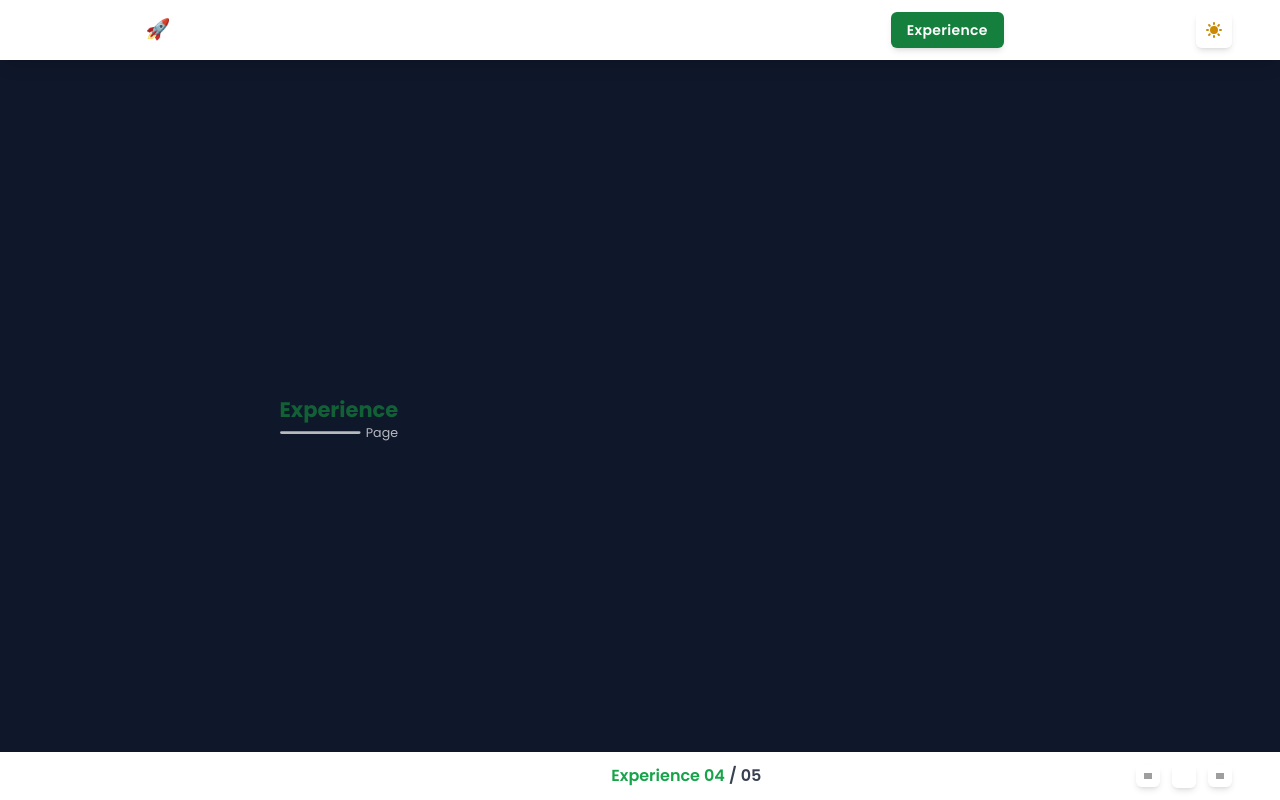
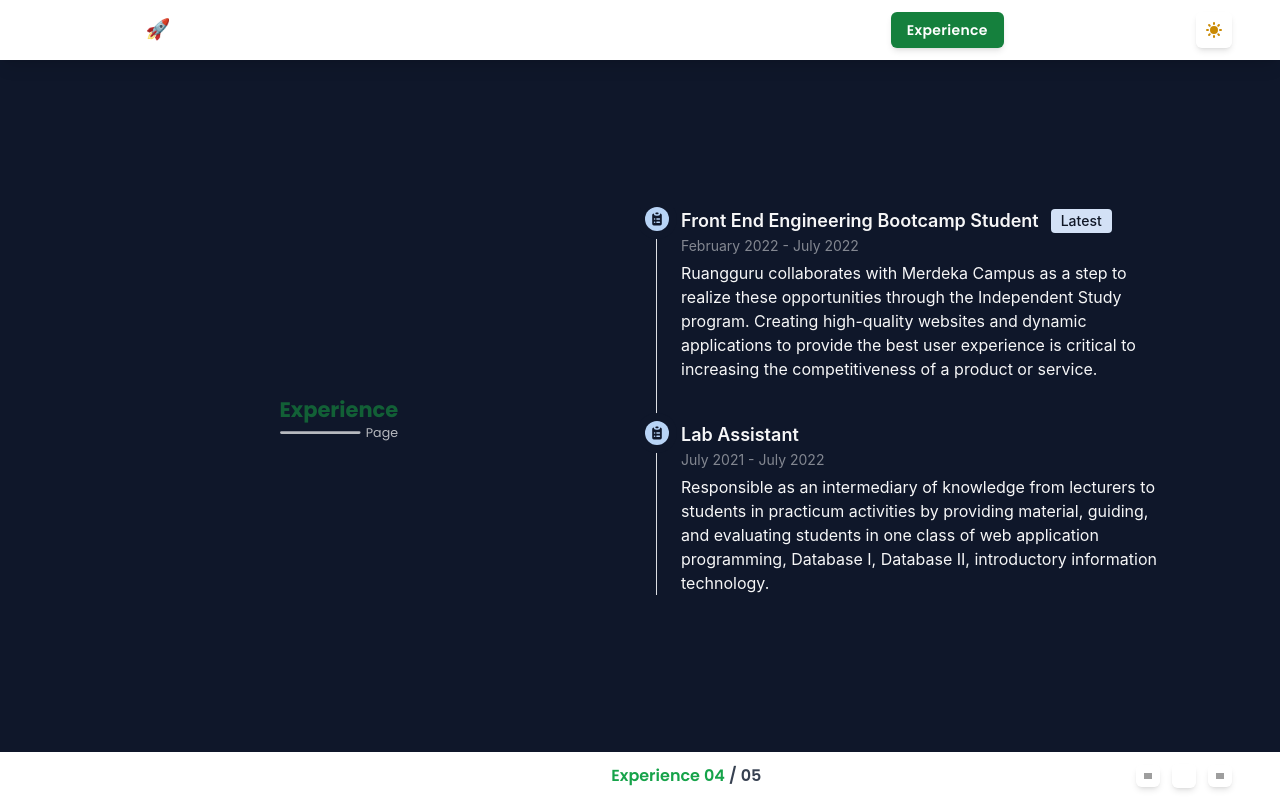
Before and after one commit to Fahmiady11/WebPortofolio, a React (Create React App) app: page /experience in a window 1280 px wide. Built offline with nearby package versions, Linux system fonts and the light colour scheme; grey boxes are pictures that could not be loaded.

Commit message:
add change 6

```diff
--- /dev/null
+++ b/src/components/molecules/ItemExperience.js
@@ -0,0 +1,56 @@
+import React from 'react';
+import useThemeStore from '../../store/ThemeStore';
+import { ClipboardListIcon } from '@heroicons/react/solid';
+export default function ItemExperience(props) {
+  const { title, date, decs, latest } = props;
+  const mode = useThemeStore((state) => state.mode);
+  return (
+    <>
+      <li className="mb-10 ml-6 ">
+        <span
+          className={`flex absolute -left-3 justify-center items-center w-6 h-6 bg-blue-200 rounded-full ring-8 ${
+            mode === 'light'
+              ? 'ring-white bg-orange-600'
+              : 'ring-slate-900 bg-[#12F3D8]'
+          } `}
+        >
+          <ClipboardListIcon
+            className={`h-4 w-4 ${
+              mode === 'light' ? 'text-white' : 'text-slate-900'
+            }`}
+          />
+        </span>
+        <h3
+          className={`flex items-center mb-1 text-lg font-semibold ${
+            mode === 'light' ? 'ring-white' : 'ring-slate-900'
+          }`}
+        >
+          {title}
+          {latest ? (
+            <span
+              className={`bg-blue-100 text-sm font-medium mr-2 px-2.5 py-0.5 rounded ml-3 ${
+                mode === 'light' ? 'text-white bg-orange-600' : 'bg-[#12F3D8] text-gray-900'
+              }`}
+            >
+              Latest
+            </span>
+          ) : null}
+        </h3>
+        <time
+          className={`block mb-2 text-sm font-normal leading-none ${
+            mode === 'light' ? 'text-gray-900/70' : 'text-white/50'
+          }`}
+        >
+          {date}
+        </time>
+        <p
+          className={`mb-4 text-base font-normal ${
+            mode === 'light' ? 'text-gray-900' : 'text-white'
+          }`}
+        >
+          {decs}
+        </p>
+      </li>
+    </>
+  );
+}
--- /dev/null
+++ b/src/components/molecules/ListExperience.js
@@ -0,0 +1,25 @@
+import React from 'react';
+import ItemExperience from './ItemExperience';
+
+export default function ListExperience(second) {
+  return (
+    <>
+      <div className="w-auto md:w-11/12">
+        <ol className="relative border-l border-gray-200 dark:border-gray-700">
+          <ItemExperience
+            title="Front End Engineering Bootcamp Student"
+            date="February 2022 - July 2022"
+            decs="Ruangguru collaborates with Merdeka Campus as a step to realize these opportunities through the Independent Study program. Creating high-quality websites and dynamic applications to provide the best user experience is critical to increasing the competitiveness of a product or service."
+            latest={true}
+          />
+          <ItemExperience
+            title="Lab Assistant"
+            date="July 2021 - July 2022"
+            decs="Responsible as an intermediary of knowledge from lecturers to students in practicum activities
+            by providing material, guiding, and evaluating students in one class of web application programming, Database I, Database II, introductory information technology."
+          />
+        </ol>
+      </div>
+    </>
+  );
+}
--- a/src/pages/Experince.js
+++ b/src/pages/Experince.js
@@ -4,6 +4,7 @@ import Footer from '../components/organisme/Footer';
 import Navbar from '../components/organisme/Navbar';
 import useThemeStore from '../store/ThemeStore';
 import { Helmet } from 'react-helmet';
+import ListExperience from '../components/molecules/ListExperience';
 export default function Experience() {
   const mode = useThemeStore((state) => state.mode);
   return (
@@ -25,7 +26,9 @@ export default function Experience() {
               Page
             </div>
           </div>
-          <div className="md:w-1/2 w-11/12 mt-7 md:mt-0"></div>
+          <div className="md:w-1/2 w-11/12 mt-7 md:mt-0 h-2/3 overflow-y-auto px-4 animate__animated animate__fadeIn animate__slow">
+            <ListExperience/>
+          </div>
         </div>
         <Footer
           nextStatus={true}
```
